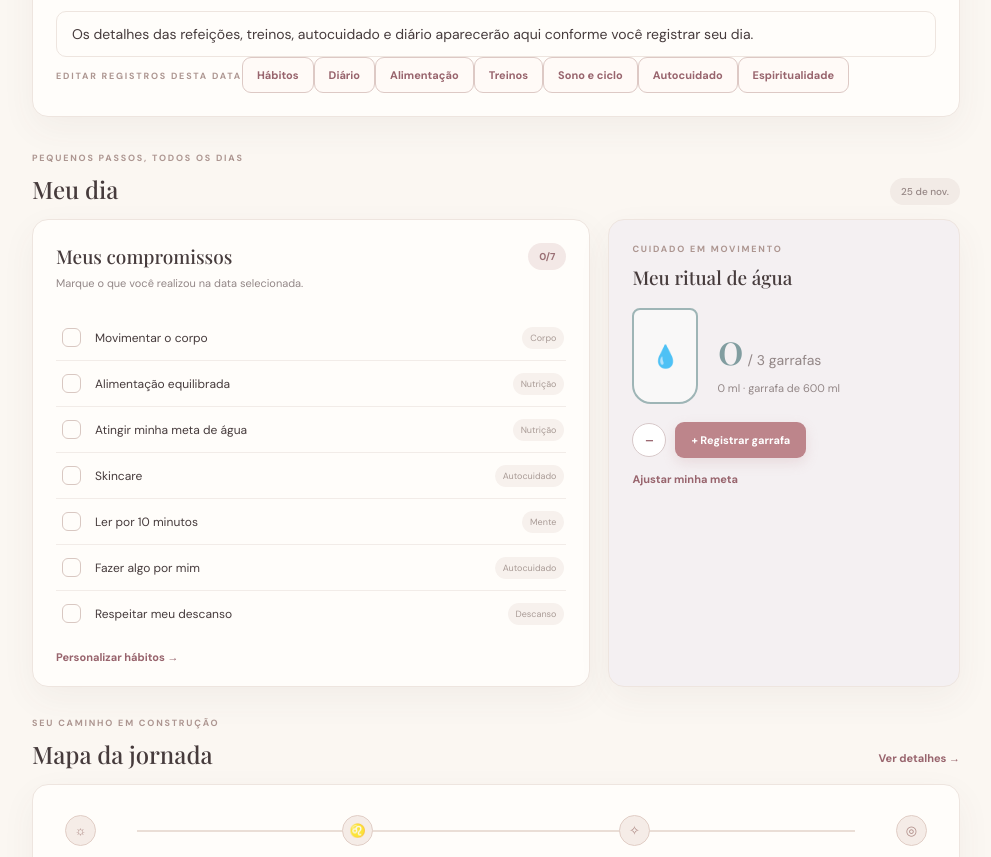
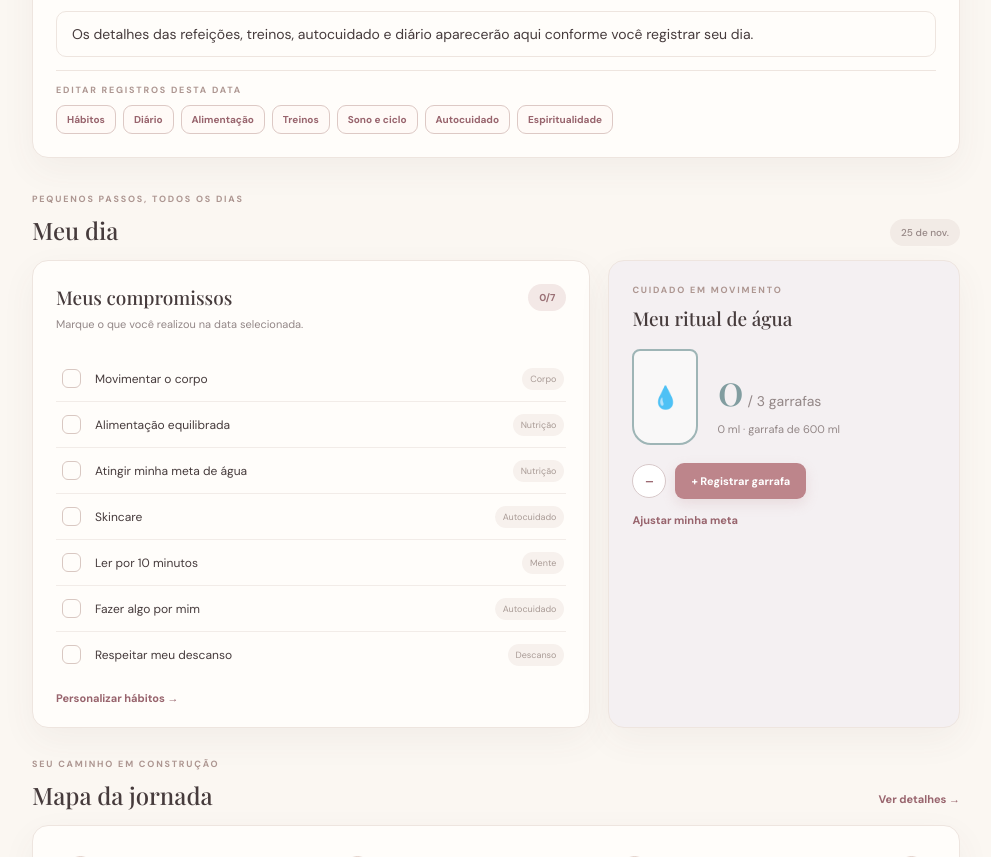
Before and after one commit to arrobafla-blip/mysun, a plain HTML site: page index.html in a window 1280 px wide. Shown: the part 1517-2374 px from the top of the page, without its empty margins (266-1257 px from the left). Drawn offline with nearby package versions, Linux system fonts and the light colour scheme; a web font is replaced by a local one.

Commit message:
Style selected-day editing shortcuts

```diff
--- a/style.css
+++ b/style.css
@@ -148,3 +148,7 @@
 #page-home .hero-grid article.card.dash-small,#page-home .dashboard-grid article.card.dash-small{width:auto;grid-column:span 1}
 #page-home .hero-grid article.card.dash-large,#page-home .dashboard-grid article.card.dash-large{width:auto;grid-column:1/-1}
 @media(max-width:760px){#page-home article.card.dash-small{width:100%}}
+
+.overview-edit-links{display:flex;align-items:center;gap:7px;flex-wrap:wrap;margin-top:13px;padding-top:13px;border-top:1px solid var(--line)}
+.overview-edit-links .eyebrow{width:100%;margin:0 0 2px}
+.overview-edit-links .secondary-btn{font-size:10px;padding:7px 10px}
```
